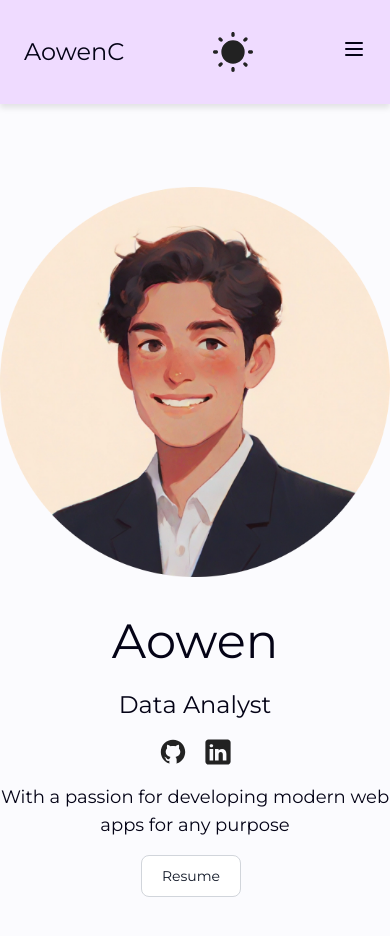
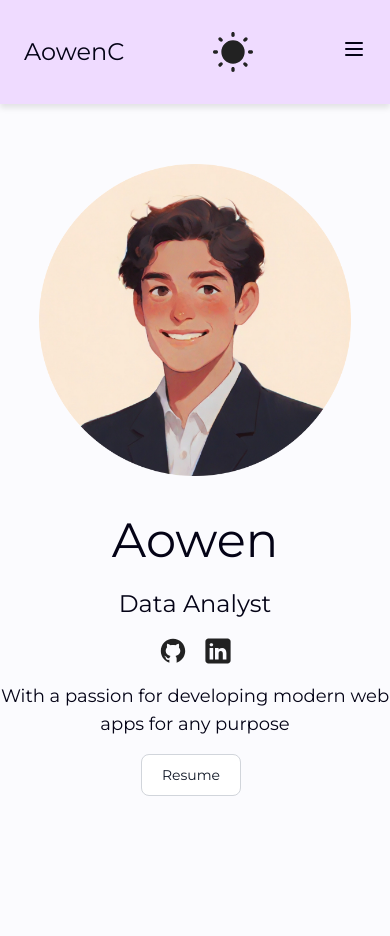
Before and after one commit to Chesh1M/qotd, a React (Vite) app: page / in a window 390 px wide. Shown: the top 936 px of the page. Built offline with nearby package versions, Linux system fonts and the light colour scheme.

Commit message:
Fixed styling

```diff
--- a/src/components/Hero/Hero.module.css
+++ b/src/components/Hero/Hero.module.css
@@ -5,12 +5,14 @@
   display: flex;
   flex-direction: column;
   align-items: center;
-  justify-content: center;
+  justify-content: center; /* Center items by default */
   min-height: 100vh;
   background-color: var(--color-bg);
 }
 
 .myImgContainer {
+  display: flex;
+  justify-content: center;
   margin-bottom: 30px;
 }
 
@@ -29,3 +31,15 @@
   width: 30px;
   height: 30px;
 }
+
+@media screen and (max-width: 640px) {
+  .container {
+    align-items: start; /* Align items to start horizontally */
+    justify-content: flex-start; /* Align items to the top vertically */
+    padding-top: 20px;
+  }
+  .myImg {
+    width: 80%;
+    height: auto;
+  }
+}
```
